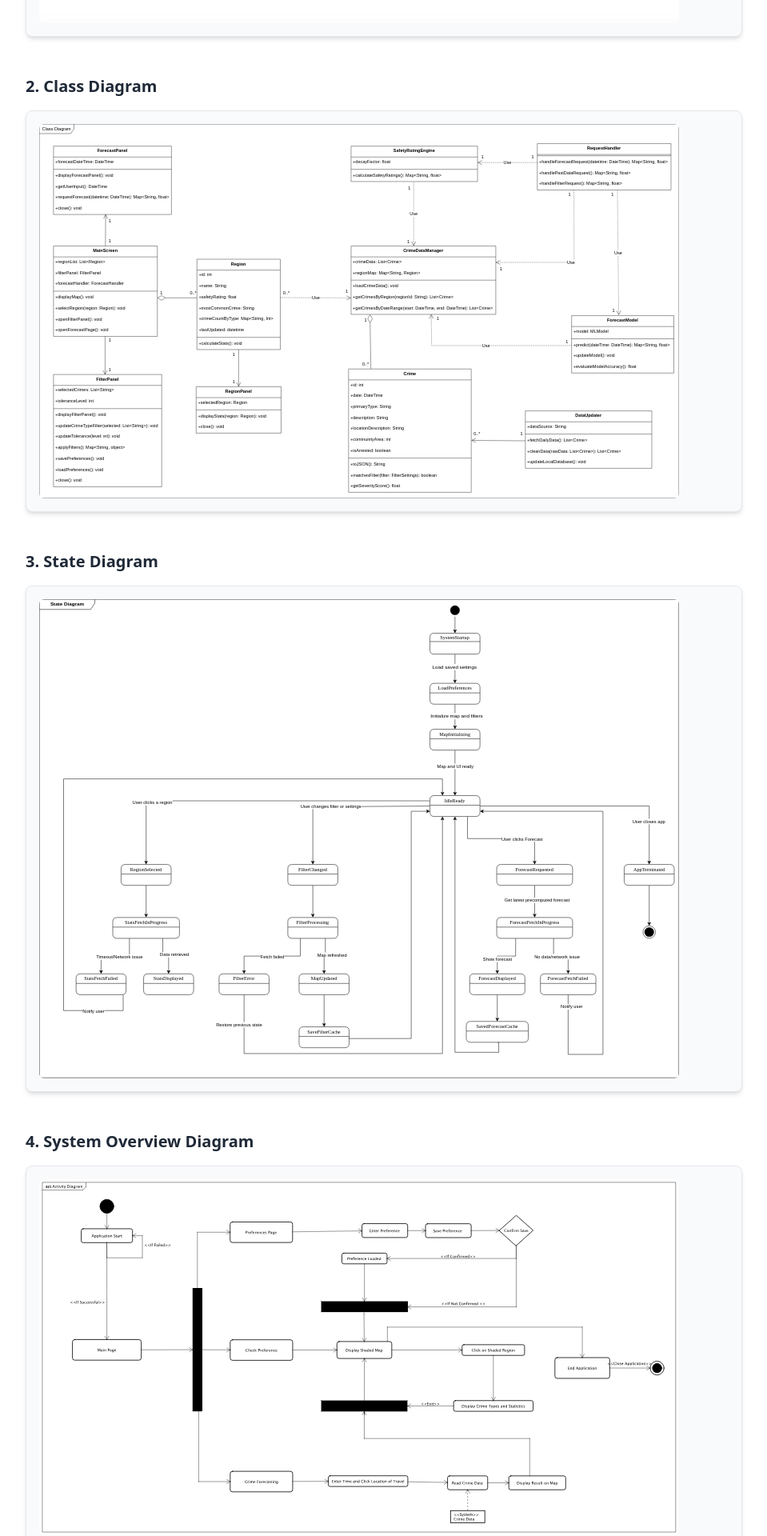
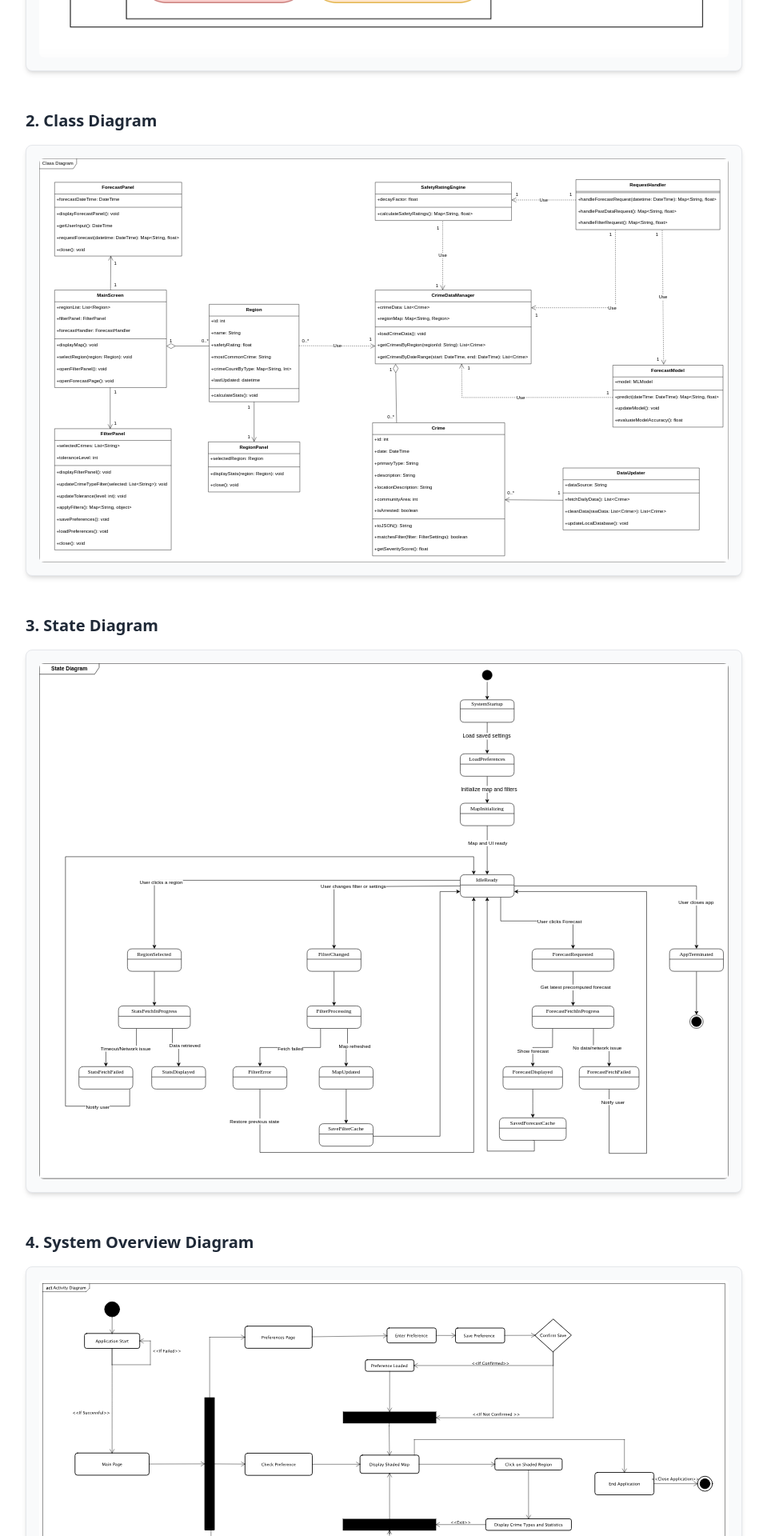
Before and after one commit to PBLGroupG/PBLGroupG.github.io, a Next.js app: page /SystemDesign in a window 1280 px wide. Shown: the part 840-2760 px from the top of the page at 80% size, without its empty margins (160-1119 px from the left). Built offline with nearby package versions, Linux system fonts and the light colour scheme.

Commit message:
imagefix

```diff
--- a/app/SystemDesign/page.tsx
+++ b/app/SystemDesign/page.tsx
@@ -1,140 +1,59 @@
 import Image from 'next/image'
+import { useState } from 'react'
 
 export default function SystemDesign() {
+  const [zoomedImage, setZoomedImage] = useState<string | null>(null)
+
+  const images = [
+    { title: '1. Use Case Diagram', src: '/useCase.png' },
+    { title: '2. Class Diagram', src: '/classdiagram.drawio-2.svg' },
+    { title: '3. State Diagram', src: '/StateDiagram-3.svg' },
+    { title: '4. System Overview Diagram', src: '/SystemOverviewSVG.svg' },
+    { title: '5. CrimeForecasting Activity Diagram', src: '/CrimeForecastingSVG.svg' },
+    { title: '6. Sequence 1', src: '/Sequence1.drawio-2.svg' },
+    { title: '7. Sequence 2', src: '/sequence2.drawio-2.svg' },
+    { title: '8. Sequence 3', src: '/sequence3.drawio-2.svg' },
+  ]
+
   return (
     <div className="bg-white dark:bg-gray-900 text-gray-800 dark:text-gray-100 min-h-screen px-6 py-12 transition-colors duration-300">
       <div className="max-w-4xl mx-auto">
-        {/* Page Title */}
         <h1 className="text-3xl font-bold mb-8 text-center text-gray-900 dark:text-gray-100">
           System Design Diagrams
         </h1>
 
-        {/* Diagram Section 1 */}
-        <section className="mb-12">
-          <h2 className="text-xl font-semibold mb-4 text-gray-800 dark:text-gray-100">
-            1. Use Case Diagram
-          </h2>
-          <div className="border border-gray-200 dark:border-gray-700 rounded-lg p-4 shadow-md bg-gray-50 dark:bg-gray-800">
+        {images.map(({ title, src }, index) => (
+          <section className="mb-12" key={index}>
+            <h2 className="text-xl font-semibold mb-4 text-gray-800 dark:text-gray-100">{title}</h2>
+            <div className="border border-gray-200 dark:border-gray-700 rounded-lg p-4 shadow-md bg-gray-50 dark:bg-gray-800 relative">
               <Image
-              src="/useCase.png"
-              alt="Use Case Diagram"
-              width={800}
-              height={600}
-              className="rounded-md"
+                src={src}
+                alt={title}
+                width={1200}
+                height={800}
+                className="rounded-md w-full h-auto cursor-zoom-in"
+                onClick={() => setZoomedImage(src)}
               />
             </div>
           </section>
+        ))}
 
-        {/* Diagram Section 2 */}
-        <section className="mb-12">
-          <h2 className="text-xl font-semibold mb-4 text-gray-800 dark:text-gray-100">
-            2. Class Diagram
-          </h2>
-          <div className="border border-gray-200 dark:border-gray-700 rounded-lg p-4 shadow-md bg-gray-50 dark:bg-gray-800">
+        {zoomedImage && (
+          <div
+            className="fixed inset-0 z-50 bg-black bg-opacity-80 flex items-center justify-center"
+            onClick={() => setZoomedImage(null)}
+          >
+            <div className="max-w-5xl max-h-[90vh] overflow-auto p-4">
               <Image
-              src="/classdiagram.drawio-2.svg"
-              alt="Class Diagram"
-              width={800}
-              height={600}
-              className="rounded-md"
+                src={zoomedImage}
+                alt="Zoomed Diagram"
+                width={2000}
+                height={1500}
+                className="rounded-lg shadow-lg"
               />
             </div>
-        </section>
-
-        <section className="mb-12">
-          <h2 className="text-xl font-semibold mb-4 text-gray-800 dark:text-gray-100">
-            3. State Diagram
-          </h2>
-          <div className="border border-gray-200 dark:border-gray-700 rounded-lg p-4 shadow-md bg-gray-50 dark:bg-gray-800">
-            <Image
-              src="/StateDiagram-3.svg"
-              alt="Sequence Diagram"
-              width={800}
-              height={600}
-              className="rounded-md"
-            />
           </div>
-        </section>
-
-
-        <section className="mb-12">
-          <h2 className="text-xl font-semibold mb-4 text-gray-800 dark:text-gray-100">
-            4. System Overview Diagram
-          </h2>
-          <div className="border border-gray-200 dark:border-gray-700 rounded-lg p-4 shadow-md bg-gray-50 dark:bg-gray-800">
-            <Image
-              src="/SystemOverviewSVG.svg"
-              alt="Sequence Diagram"
-              width={800}
-              height={600}
-              className="rounded-md"
-            />
-          </div>
-        </section>
-
-        <section className="mb-12">
-          <h2 className="text-xl font-semibold mb-4 text-gray-800 dark:text-gray-100">
-            5. CrimeForecasting Activity Diagram
-          </h2>
-          <div className="border border-gray-200 dark:border-gray-700 rounded-lg p-4 shadow-md bg-gray-50 dark:bg-gray-800">
-            <Image
-              src="/CrimeForecastingSVG.svg"
-              alt="Sequence Diagram"
-              width={800}
-              height={600}
-              className="rounded-md"
-            />
-          </div>
-        </section>
-
-        <section className="mb-12">
-          <h2 className="text-xl font-semibold mb-4 text-gray-800 dark:text-gray-100">
-            6. Sequence 1
-          </h2>
-          <div className="border border-gray-200 dark:border-gray-700 rounded-lg p-4 shadow-md bg-gray-50 dark:bg-gray-800">
-            <Image
-              src="/Sequence1.drawio-2.svg"
-              alt="Sequence Diagram"
-              width={800}
-              height={600}
-              className="rounded-md"
-            />
-          </div>
-        </section>
-
-
-        <section className="mb-12">
-          <h2 className="text-xl font-semibold mb-4 text-gray-800 dark:text-gray-100">
-            7. Sequence 2
-          </h2>
-          <div className="border border-gray-200 dark:border-gray-700 rounded-lg p-4 shadow-md bg-gray-50 dark:bg-gray-800">
-            <Image
-              src="/Sequence2.drawio-2.svg"
-              alt="Sequence Diagram"
-              width={800}
-              height={600}
-              className="rounded-md"
-            />
-          </div>
-        </section>
-
-
-        <section className="mb-12">
-          <h2 className="text-xl font-semibold mb-4 text-gray-800 dark:text-gray-100">
-            8 Sequence 3
-          </h2>
-          <div className="border border-gray-200 dark:border-gray-700 rounded-lg p-4 shadow-md bg-gray-50 dark:bg-gray-800">
-            <Image
-              src="/Sequence3.drawio-2.svg"
-              alt="Sequence Diagram"
-              width={800}
-              height={600}
-              className="rounded-md"
-            />
-          </div>
-        </section>
-
-        {/* Add more diagrams below as needed */}
+        )}
       </div>
     </div>
   )
```
Lines whose indentation alone changed are shown as unchanged.
